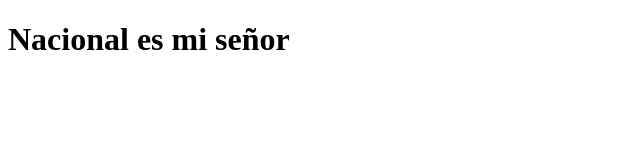
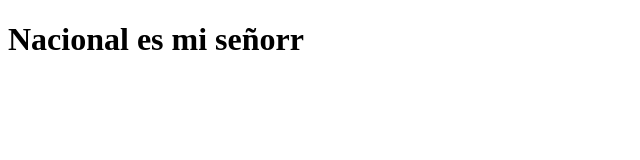
Before and after one commit to Exzidi/verdolaga, a plain HTML site: page index.html in a window 1280 px wide. Shown: the full height of the page, 0-640 px from the left. Drawn offline with Linux system fonts and the light colour scheme.

Commit message:
Se subio 2

```diff
--- a/index.html
+++ b/index.html
@@ -6,6 +6,6 @@
     <title>Document</title>
 </head>
 <body>
-    <h1>Nacional es mi señor</h1>
+    <h1>Nacional es mi señorr</h1>
 </body>
 </html>
```
